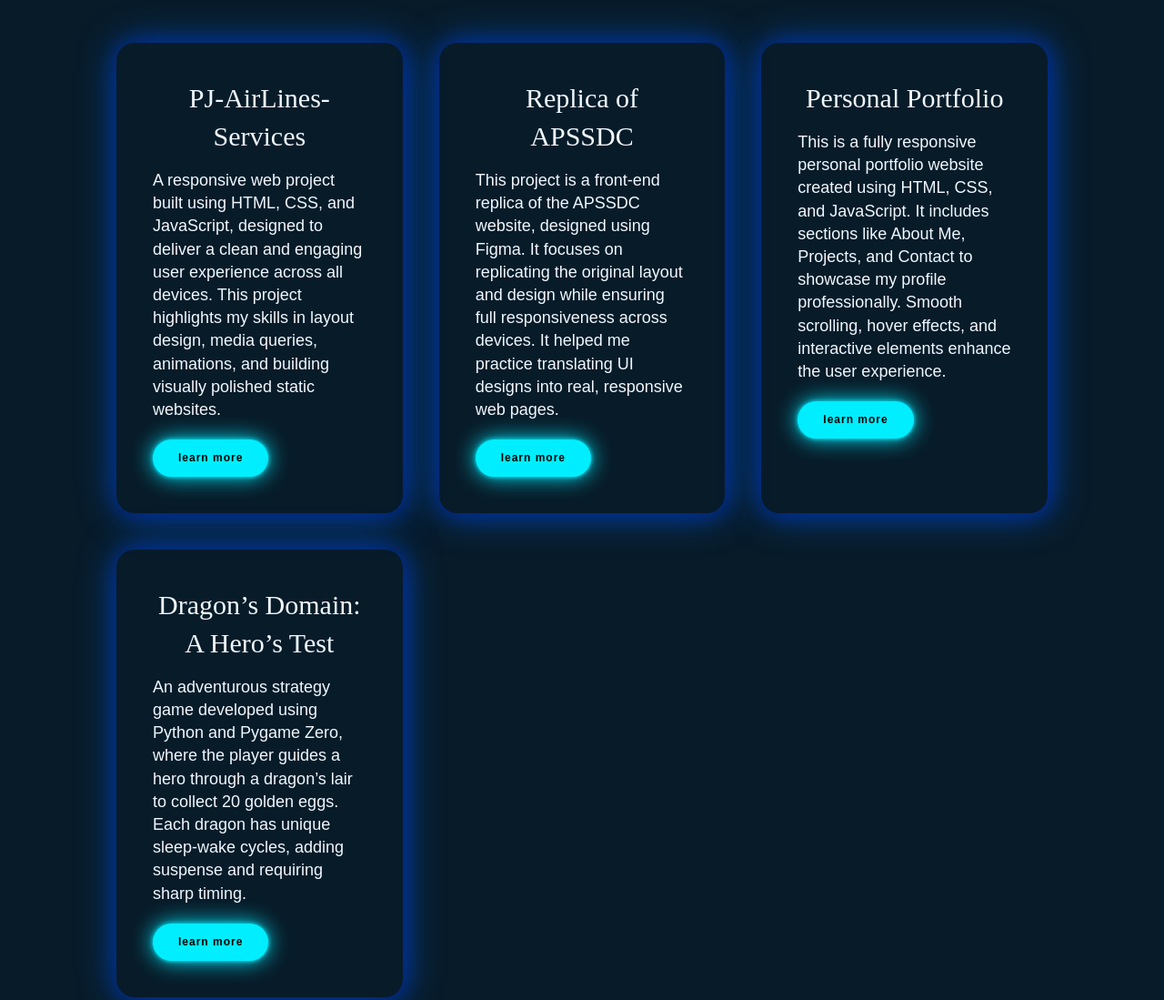
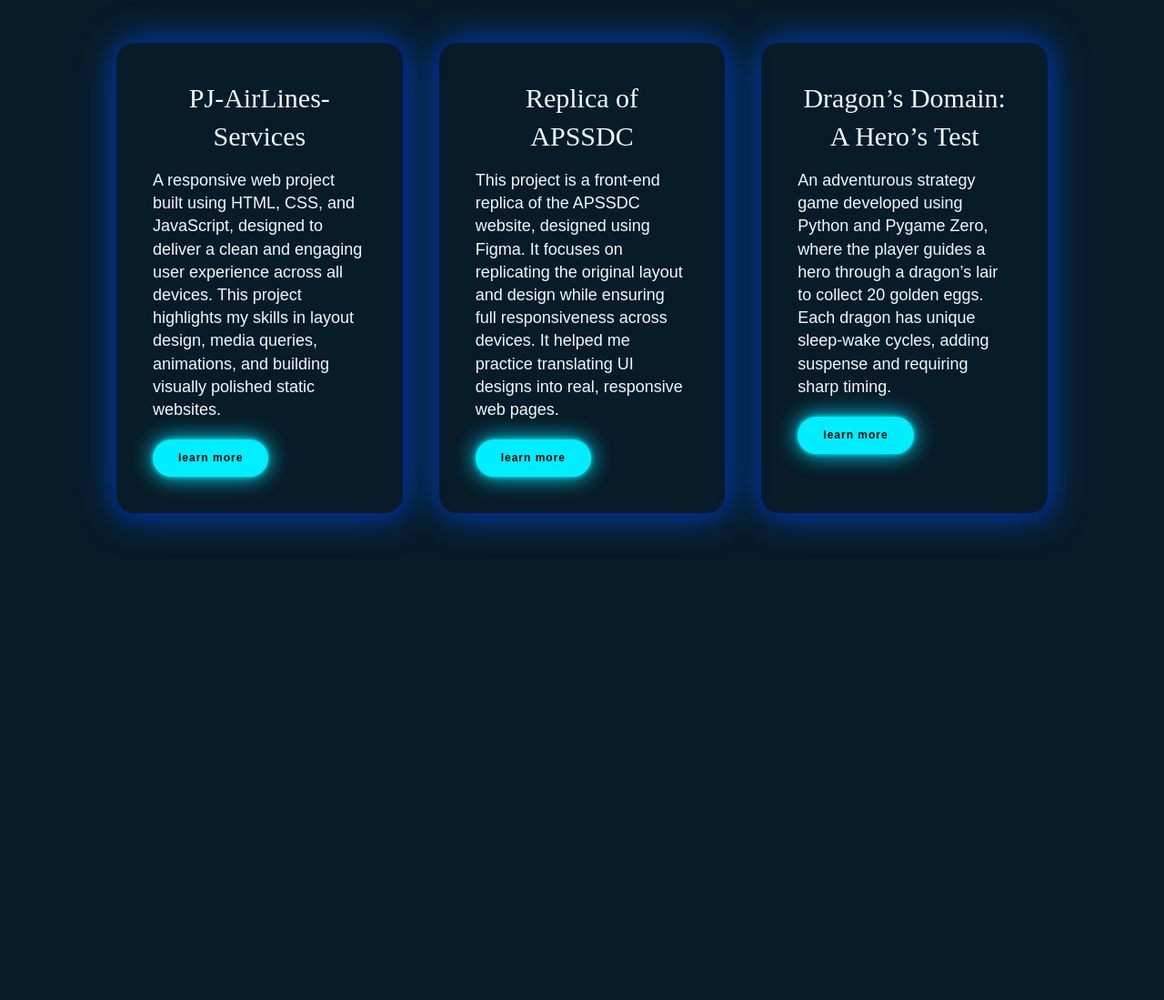
Before and after one commit to 22kq1a5424/Personal-Portfolio, a plain HTML site: page projects.html in a window 1280 px wide. Shown: the part 257-1356 px from the top of the page at 91% size. After the commit the page ends 1005 px from the top, so only its background shows below. Drawn offline with nearby package versions, Linux system fonts and the light colour scheme.

Commit message:
Update projects.html

```diff
--- a/projects.html
+++ b/projects.html
@@ -49,14 +49,6 @@
           </div>
 
           <div>
-            <h2>Personal Portfolio</h2>
-            <p>This is a fully responsive personal portfolio website created using HTML, CSS, and JavaScript.
-              It includes sections like About Me, Projects, and Contact to showcase my profile professionally.
-              Smooth scrolling, hover effects, and interactive elements enhance the user experience.</p>
-            <a href="https://22kq1a5424.github.io/Personal-Portfolio/" class="read">learn more</a>
-          </div>
-
-          <div>
             <h2>Dragon’s Domain: A Hero’s Test</h2>
             <p>An adventurous strategy game developed using Python and Pygame Zero, where the player guides a hero through a dragon’s lair to collect 20 golden eggs. Each dragon has unique sleep-wake cycles, adding suspense and requiring sharp timing.</p>
             <a href="https://www.linkedin.com/posts/jayalakshmi-pathi-317005301_gamedevelopment-gameplay-activity-7275764106576453632-XFG1?utm_source=share&utm_medium=member_desktop&rcm=ACoAAE0Qs4MB1i9fyERq2Aqai1A1p_FB2_BftII" class="read">learn more</a>
```
